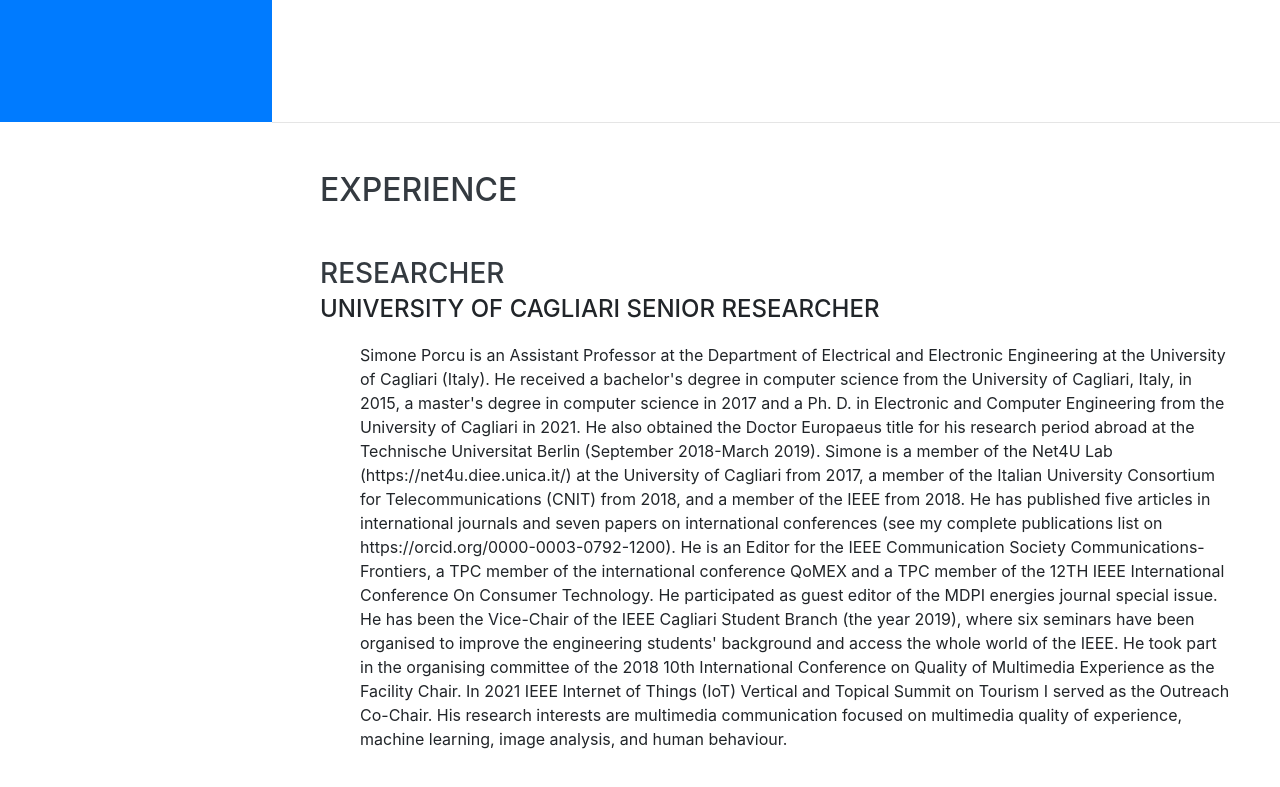
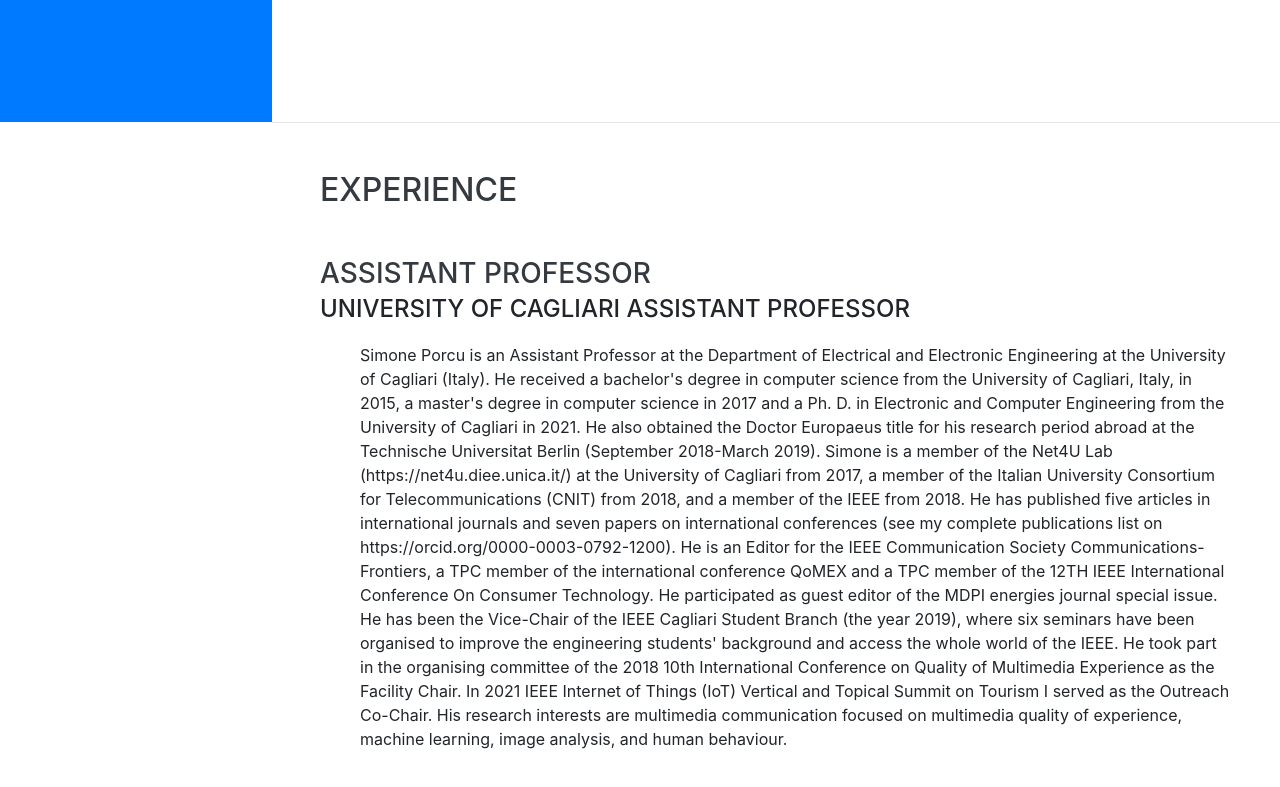
Before and after one commit to simonePorcu/simonePorcu.github.io, a website with bundled scripts: page index.html in a window 1280 px wide. Shown: the part 678-1465 px from the top of the page. Built offline with nearby package versions, Linux system fonts and the light colour scheme; a web font is replaced by a local one.

Commit message:
Update index.html

```diff
--- a/index.html
+++ b/index.html
@@ -88,8 +88,8 @@
 
         <div class="resume-item d-flex flex-column flex-md-row justify-content-between mb-5">
           <div class="resume-content">
-            <h3 class="mb-0">Researcher</h3>
-            <div class="subheading mb-3">University of Cagliari senior researcher</div>
+            <h3 class="mb-0">Assistant Professor</h3>
+            <div class="subheading mb-3">University of Cagliari Assistant Professor</div>
             <p>
               <ul>
                 Simone Porcu is an Assistant Professor at the Department of Electrical and Electronic Engineering at the University of Cagliari (Italy). He received a bachelor's degree in computer science from the University of Cagliari, Italy, in 2015, a master's degree in computer science in 2017 and a Ph. D. in Electronic and Computer Engineering from the University of Cagliari in 2021. He also obtained the Doctor Europaeus title for his research period abroad at the Technische Universitat Berlin (September 2018-March 2019). Simone is a member of the Net4U Lab (https://net4u.diee.unica.it/)
```
